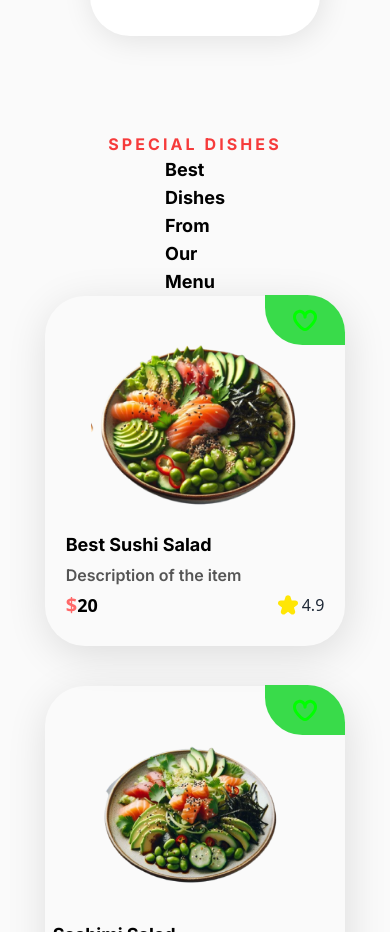
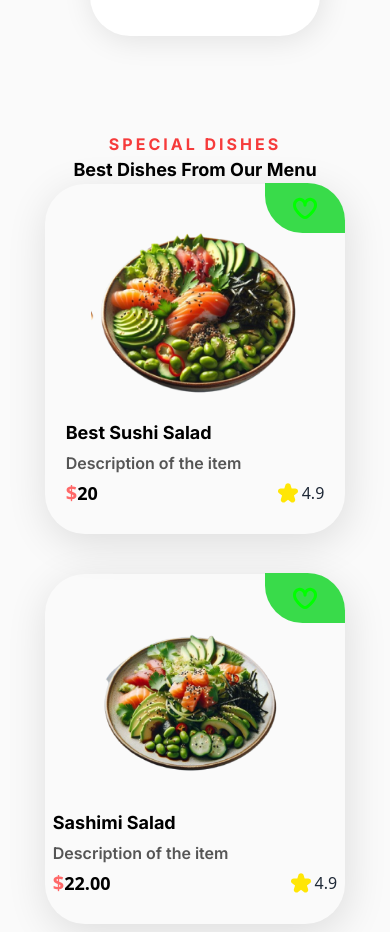
Before and after one commit to Maxwell011/sushi-experience, a React (Vite) app: page / in a window 390 px wide. Shown: the part 1760-2692 px from the top of the page. Built offline with nearby package versions, Linux system fonts and the light colour scheme.

Commit message:
Refactor SpecialDishes component for improved layout and responsiveness

```diff
--- a/src/components/SpecialDishes.tsx
+++ b/src/components/SpecialDishes.tsx
@@ -4,16 +4,17 @@ import ArrowIcon from "../svg/ArrowIcon";
 import LoveIcon from "../svg/LoveIcon";
 import StarIcon from "../svg/StarIcon";
 import "animate.css";
+
 const SpecialDishes = () => {
   return (
     <>
       <section className="mt-24 mb-24">
         <div className="flex flex-col items-center justify-center">
-          <h2 className="text-[#F63B3B] text-base font-bold tracking-[3.08px] font-inter uppercase lg:ml-[90px]">
+          <h2 className="text-[#F63B3B] text-base font-bold tracking-[3px] font-inter uppercase lg:ml-[90px]">
             special dishes
           </h2>
-          <div className="flex justify-between items-center mx-[90px]">
-            <h1 className="text-normal-black text-lg lg:text-3xl font-bold font-inter">
+          <div className="flex justify-between items-center mx-[90px] gap-5">
+            <h1 className="text-normal-black text-lg lg:text-3xl font-bold font-inter w-max">
               Best Dishes From Our Menu{" "}
             </h1>
             <p className="hidden lg:block">
@@ -68,7 +69,11 @@ const DishesItem = ({
   return (
     <div className="shadow-[2px_9px_42px_0px_rgba(0,0,0,0.12)] w-[300px] h-[350px] rounded-[40px] flex items-center flex-col justify-center">
       <div className="w-20 h-[50px] absolute ml-[220px] mb-[302px] p-0 rounded-[0px_37.5px] bg-light-green flex items-center justify-center">
-        <LoveIcon onClick={toggleLike} liked={liked} />
+        <LoveIcon
+          onClick={toggleLike}
+          liked={liked}
+          className="cursor-pointer"
+        />
       </div>
       <img src={image} alt={title} className="w-52 h-52" />
       <div className="flex flex-col items-start gap-1">
```
